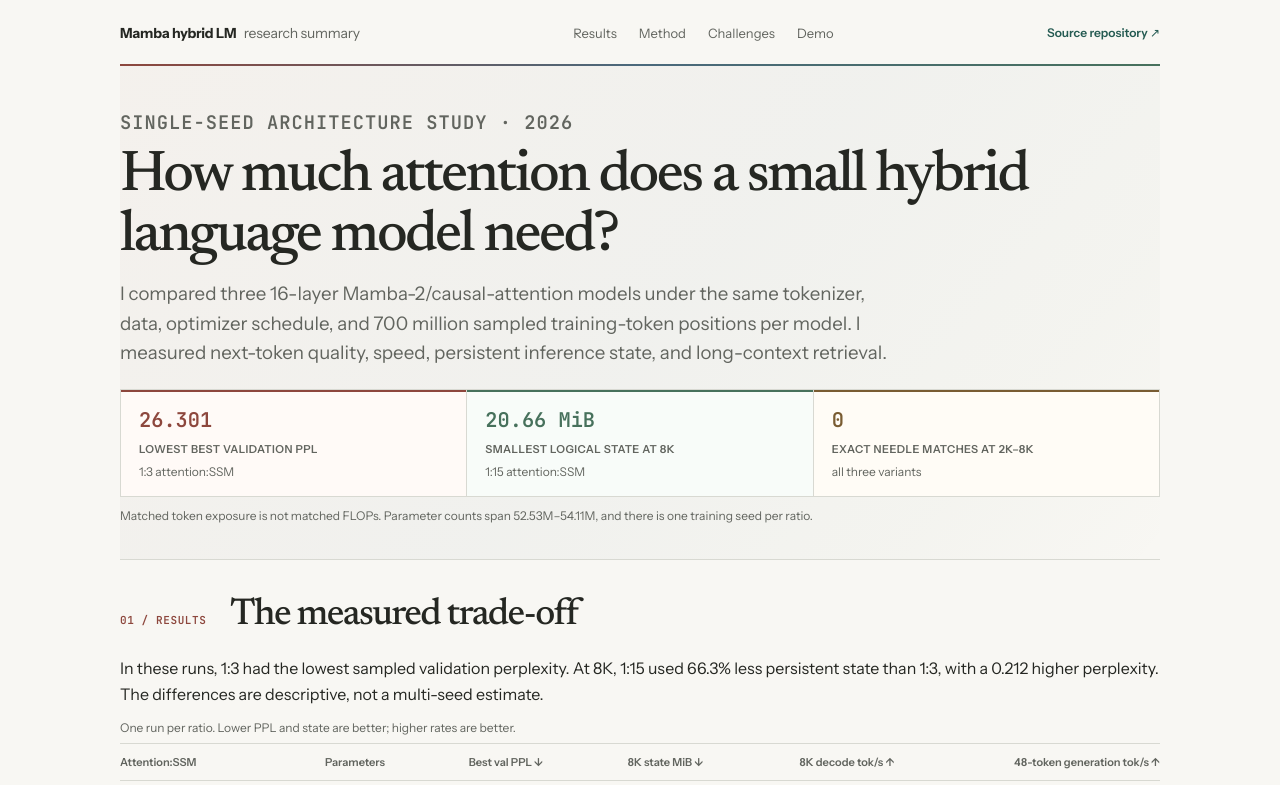
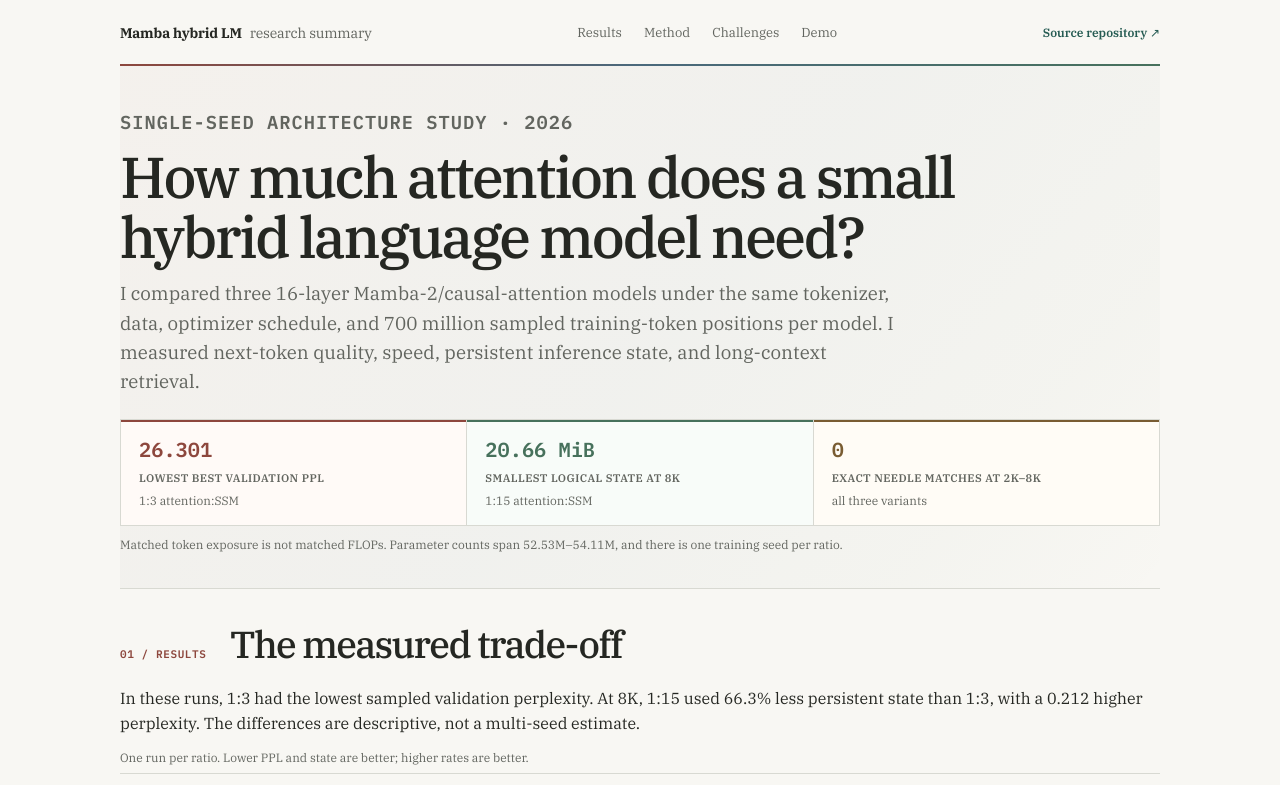
Before and after one commit to Karan-Anchan/mamba-hybrid-lm-showcase, a React (Vite) app: page / in a window 1280 px wide. Shown: the top 785 px of the page. Built offline with nearby package versions, Linux system fonts and the light colour scheme; no server answers.

Commit message:
Use IBM Plex typography in Mamba showcase

```diff
--- a/package.json
+++ b/package.json
@@ -15,10 +15,8 @@
     "check": "npm run lint && npm run test && npm run build"
   },
   "dependencies": {
-    "@fontsource-variable/instrument-sans": "5.3.0",
-    "@fontsource-variable/jetbrains-mono": "5.3.0",
-    "@fontsource-variable/newsreader": "5.3.0",
-    "@fontsource-variable/unbounded": "5.3.0",
+    "@fontsource/ibm-plex-mono": "5.3.0",
+    "@fontsource/ibm-plex-serif": "5.3.0",
     "@phosphor-icons/react": "2.1.10",
     "motion": "13.1.0",
     "react": "19.2.8",
--- a/src/styles.css
+++ b/src/styles.css
@@ -1,5 +1,5 @@
 :root {
-  font-family: 'Instrument Sans Variable', 'Instrument Sans', sans-serif;
+  font-family: 'IBM Plex Serif', Georgia, 'Times New Roman', serif;
   color: #252722;
   background: #f8f7f3;
   font-synthesis: none;
@@ -16,8 +16,8 @@
   --ratio-17: #4a697c;
   --ratio-115: #47715c;
   --caution: #795c32;
-  --mono: 'JetBrains Mono Variable', 'JetBrains Mono', monospace;
-  --serif: 'Newsreader Variable', 'Newsreader', Georgia, serif;
+  --mono: 'IBM Plex Mono', 'Courier New', monospace;
+  --serif: 'IBM Plex Serif', Georgia, 'Times New Roman', serif;
 }
 
 * { box-sizing: border-box; }
```
Also changed, not shown: src/main.tsx (+8 -3 lines), 2 other files (tests, documents, lock files or other folders).
